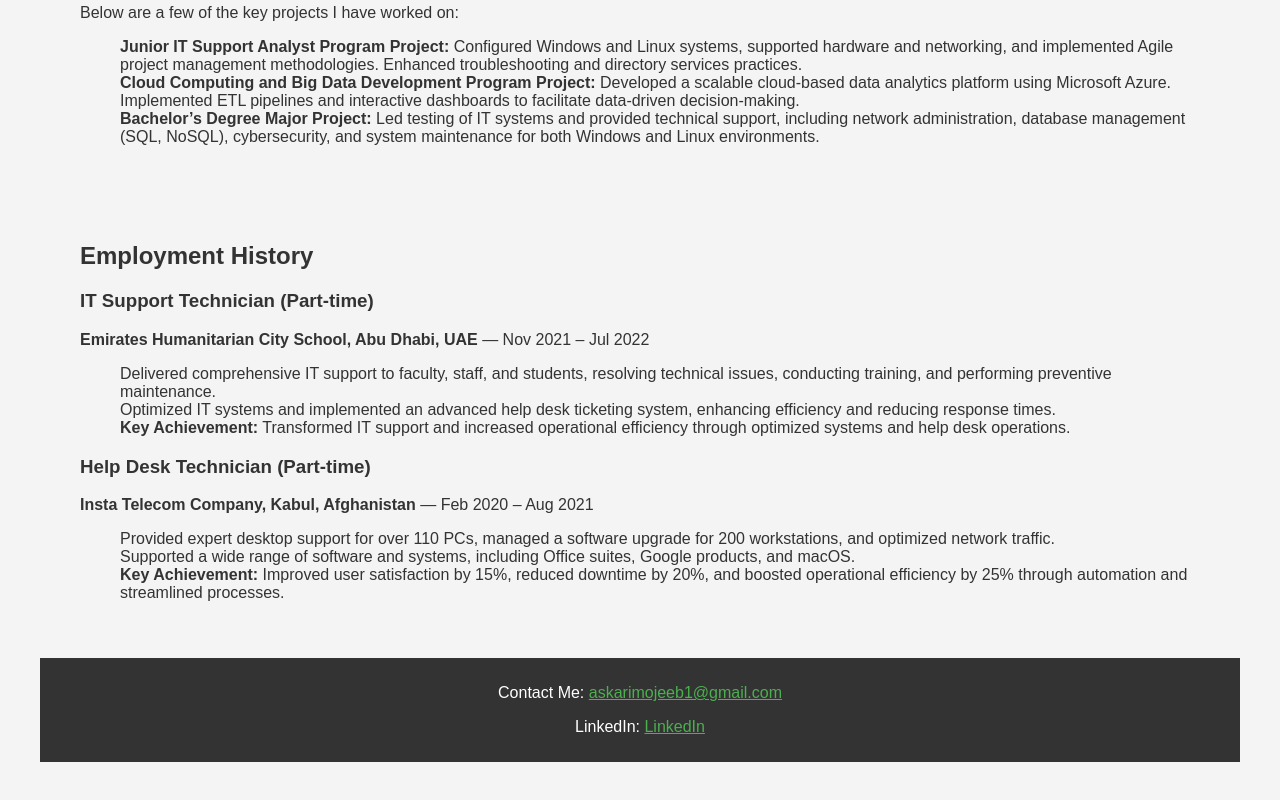
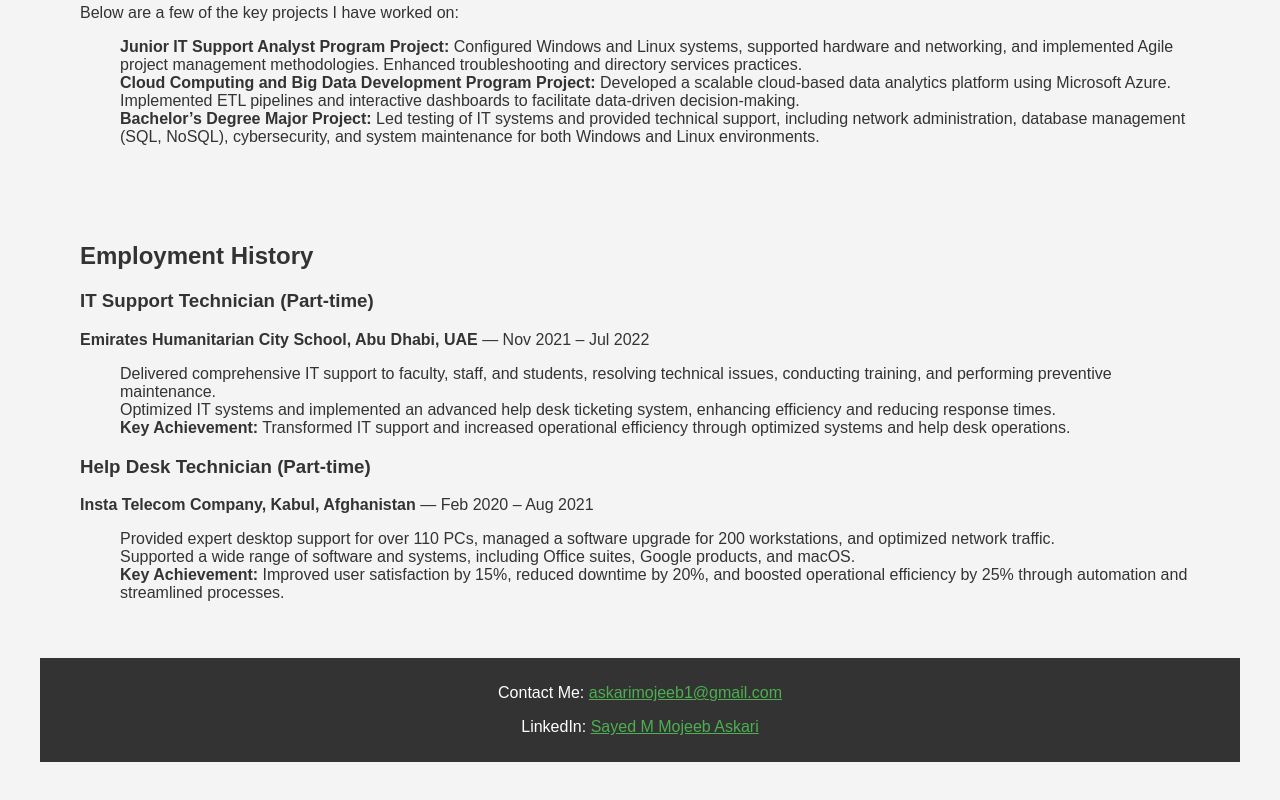
Before and after one commit to sayedmojeebaskari/mojeebaskari, a plain HTML site: page index.html in a window 1280 px wide. Shown: the part 723-1523 px from the top of the page. Drawn offline with Linux system fonts and the light colour scheme.

Commit message:
index.html

```diff
--- a/index.html
+++ b/index.html
@@ -61,7 +61,7 @@
 
     <footer>
     <p>Contact Me: <a href="mailto:askarimojeeb1@gmail.com">askarimojeeb1@gmail.com</a></p>
-    <p>LinkedIn: <a href="https://www.linkedin.com/in/sayed-m-mojeeb-askari-18594224a" target="_blank">LinkedIn</a></p>
+    <p>LinkedIn: <a href="https://www.linkedin.com/in/sayed-m-mojeeb-askari-18594224a" target="_blank">Sayed M Mojeeb Askari</a></p>
 </footer>
 </body>
 </html>
```
